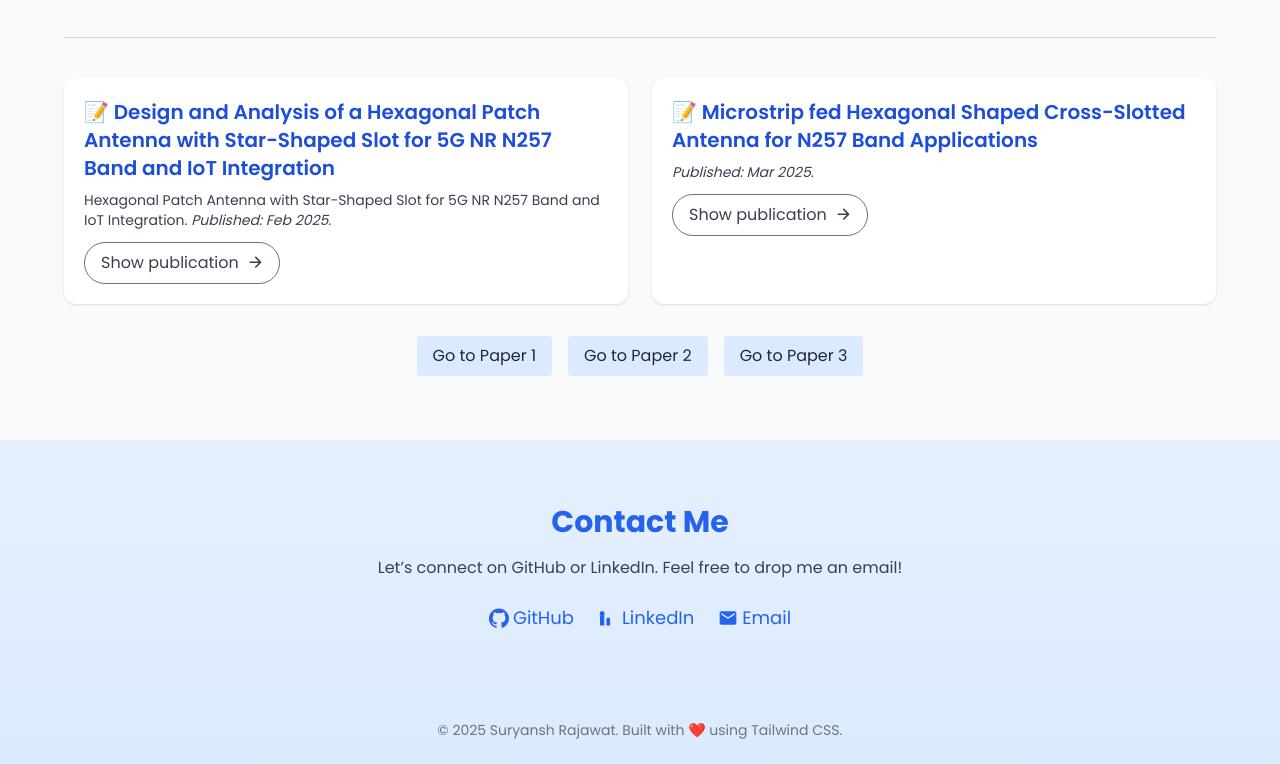
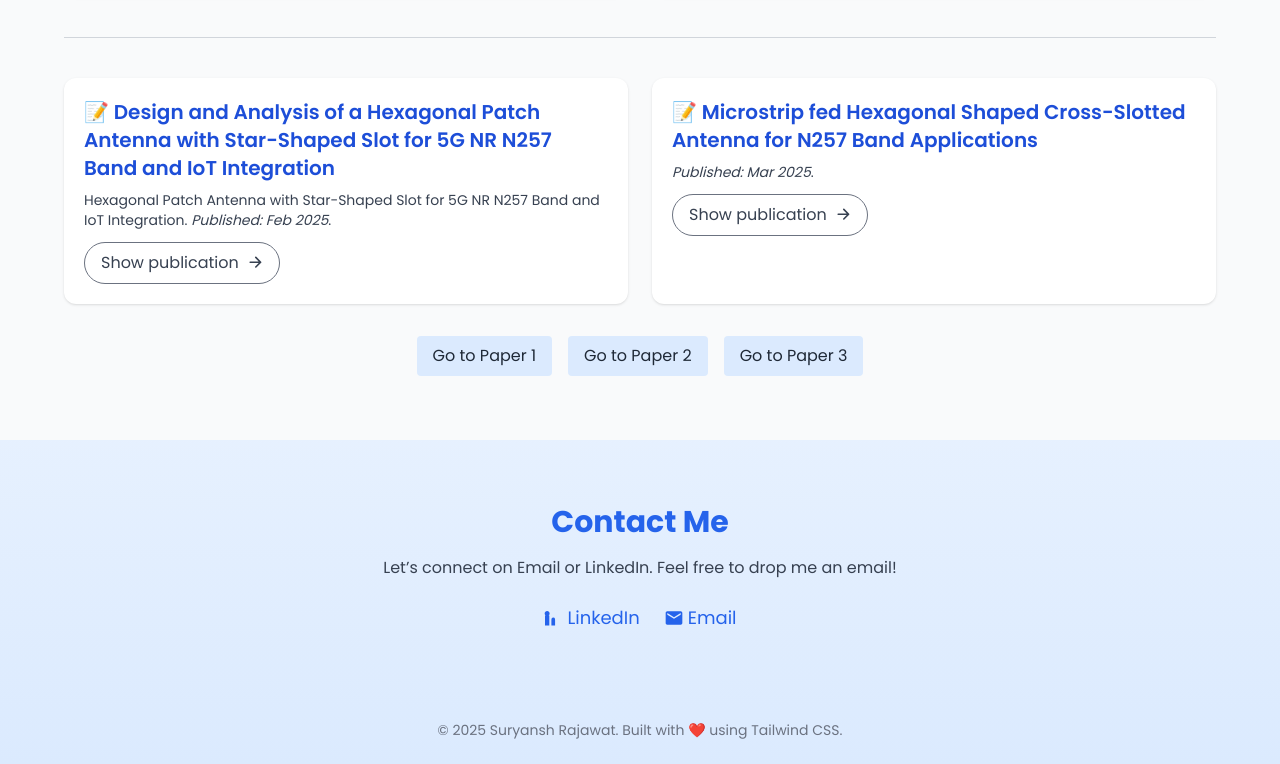
Before and after one commit to Suryansh691644/Portfolio, a plain HTML site: page index.html in a window 1280 px wide. Shown: the part 1323-2087 px from the top of the page. Drawn offline with nearby package versions, Linux system fonts and the light colour scheme.

Commit message:
Update index.html

```diff
--- a/index.html
+++ b/index.html
@@ -128,9 +128,8 @@
   <section class="py-16 px-6" id="contact">
     <div class="max-w-4xl mx-auto text-center">
       <h2 class="text-3xl font-bold text-blue-600 mb-4">Contact Me</h2>
-      <p class="text-gray-700">Let’s connect on GitHub or LinkedIn. Feel free to drop me an email!</p>
+      <p class="text-gray-700">Let’s connect on Email or LinkedIn. Feel free to drop me an email!</p>
       <div class="mt-6 flex justify-center gap-6 text-blue-600 text-lg">
-        <a href="https://github.com/Suryansh691644" target="_blank" class="hover:underline flex items-center gap-1"><svg xmlns="http://www.w3.org/2000/svg" class="h-5 w-5" fill="currentColor" viewBox="0 0 24 24"><path d="M12 .5C5.37.5 0 5.87 0 12.5c0 5.28 3.438 9.747 8.205 11.327.6.113.82-.258.82-.577v-2.234c-3.338.727-4.033-1.61-4.033-1.61-.546-1.387-1.334-1.756-1.334-1.756-1.09-.745.082-.73.082-.73 1.205.085 1.84 1.237 1.84 1.237 1.07 1.833 2.807 1.304 3.492.997.108-.775.418-1.305.76-1.604-2.665-.304-5.466-1.334-5.466-5.933 0-1.312.47-2.382 1.237-3.222-.124-.303-.536-1.524.117-3.176 0 0 1.008-.322 3.3 1.23a11.49 11.49 0 013.005-.404c1.02.005 2.046.138 3.005.404 2.29-1.552 3.297-1.23 3.297-1.23.655 1.653.243 2.874.12 3.176.77.84 1.236 1.91 1.236 3.222 0 4.61-2.805 5.625-5.475 5.922.43.37.815 1.1.815 2.217v3.293c0 .322.218.694.825.576C20.565 22.244 24 17.78 24 12.5 24 5.87 18.627.5 12 .5z"/></svg> GitHub</a>
         <a href="https://linkedin.com/in/suryansh-rajawat-a586b82a7" target="_blank" class="hover:underline flex items-center gap-1"><svg xmlns="http://www.w3.org/2000/svg" class="h-5 w-5" fill="currentColor" viewBox="0 0 24 24"><path d="M4.98 3.5C3.34 3.5 2 4.85 2 6.48c0 1.63 1.34 2.98 2.98 2.98s2.98-1.34 2.98-2.98c0-1.63-1.34-2.98-2.98-2.98zM2.4 21h5.16V9H2.4v12zM9.34 21h5.16v-6.16c0-1.47.03-3.36-2.05-3.36-2.05 0-2.37 1.6-2.37 3.25V21z"/></svg> LinkedIn</a>
         <a href="mailto:rajawatsuryansh17@gmail.com" class="hover:underline flex items-center gap-1"><svg xmlns="http://www.w3.org/2000/svg" class="h-5 w-5" fill="currentColor" viewBox="0 0 24 24"><path d="M20 4H4c-1.1 0-2 .9-2 2v12c0 1.1.9 2 2 2h16c1.1 0 2-.9 2-2V6c0-1.1-.9-2-2-2zm0 4l-8 5-8-5V6l8 5 8-5v2z"/></svg> Email</a>
       </div>
```
